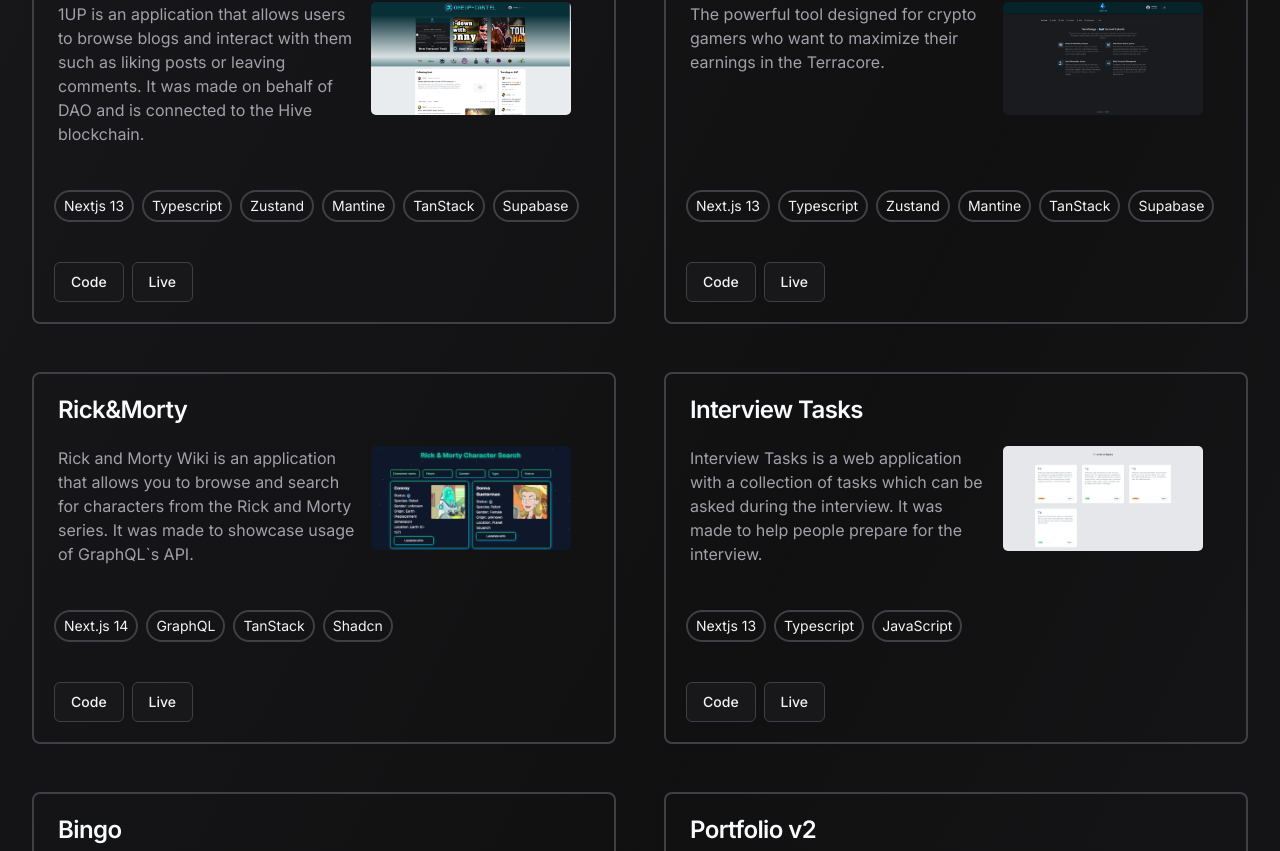
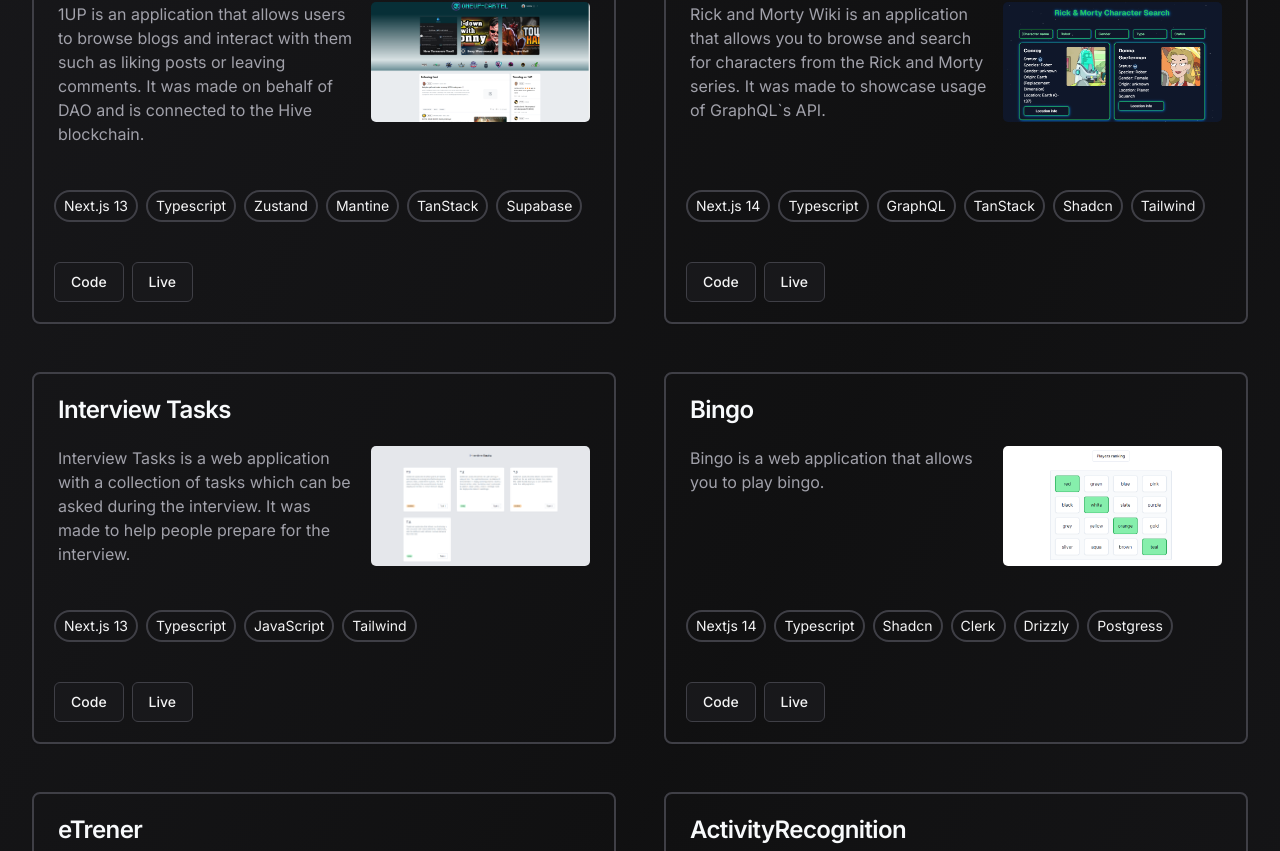
Before and after one commit to kicky1/portfolio, a Next.js app: page /projects in a window 1280 px wide. Shown: the part 409-1260 px from the top of the page. Built offline with nearby package versions, Linux system fonts and the light colour scheme; no server answers; what tailwindcss-debug-screens would draw is missing.

Commit message:
feat: update projects section

```diff
--- a/app/components/projectCard.tsx
+++ b/app/components/projectCard.tsx
@@ -41,15 +41,14 @@ export const ProjectCard = ({
             <p className="text-zinc-400 h-auto">{description}</p>
           </div>
           <div className="col-span-3">
-            <div style={{ width: "100%", maxWidth: "200px" }}>
+            <div className="relative w-full h-[120px]">
               <Image
                 src={image ? image : placeholder.src}
                 alt={"image"}
-                width={200}
-                height={400}
+                fill
                 placeholder="blur"
                 blurDataURL={image ? image : placeholder.src}
-                style={{ backgroundColor: "#313135", borderRadius: "5px" }}
+                style={{ backgroundColor: "#313135", borderRadius: "5px",  objectFit: 'cover' }}
               />
             </div>
           </div>
--- a/app/projects/page.tsx
+++ b/app/projects/page.tsx
@@ -15,16 +15,17 @@ const { v4: uuidv4 } = require("uuid");
 export default async function ProjectsPage() {
 
 	const data = [
-		{title:'1UP', web:'https://oneup-pi.vercel.app/', image:omeup.src, badge:[{name: 'Nextjs 13'},{name: 'Typescript'}, {name: 'Zustand'}, {name: 'Mantine'}, {name: 'TanStack'}, {name: 'Supabase'}], github:'https://github.com/Cartel-1UP/1UP-website',  description:'1UP is an application that allows users to browse blogs and interact with them such as liking posts or leaving comments. It was made on behalf of DAO and is connected to the Hive blockchain.'},
-		{title:'TerraOmega', web:'https://terra-omega.vercel.app/', image:terraomega.src,  badge:[{name: 'Next.js 13'},{name: 'Typescript'}, {name: 'Zustand'}, {name: 'Mantine'}, {name: 'TanStack'}, {name: 'Supabase'}], github:'https://github.com/kicky1/terra_bot', description:`The powerful tool designed for crypto gamers who want to maximize their earnings in the Terracore.`},
-    {title: 'Rick&Morty', web:'https://wiki-rickmorty.vercel.app/', image:rickmorty.src, badge:[{name: 'Next.js 14'}, {name: 'GraphQL'}, {name: 'TanStack'}, {name: 'Shadcn'}], github: 'https://github.com/kicky1/rickmorty-wiki', description: 'Rick and Morty Wiki is an application that allows you to browse and search for characters from the Rick and Morty series. It was made to showcase usage of GraphQL`s API.'},
-    {title:'Interview Tasks', web:'https://interviewtasks.vercel.app/', image:interviewtasks.src, badge:[{name: 'Nextjs 13'},{name: 'Typescript'},{name: 'JavaScript'}, ], github:'https://github.com/kicky1/interview',  description:'Interview Tasks is a web application with a collection of tasks which can be asked during the interview. It was made to help people prepare for the interview.'},
+		{title:'1UP', web:'https://oneup-pi.vercel.app/', image:omeup.src, badge:[{name: 'Next.js 13'},{name: 'Typescript'}, {name: 'Zustand'}, {name: 'Mantine'}, {name: 'TanStack'}, {name: 'Supabase'}], github:'https://github.com/Cartel-1UP/1UP-website',  description:'1UP is an application that allows users to browse blogs and interact with them such as liking posts or leaving comments. It was made on behalf of DAO and is connected to the Hive blockchain.'},
+    {title: 'Rick&Morty', web:'https://wiki-rickmorty.vercel.app/', image:rickmorty.src, badge:[{name: 'Next.js 14'}, {name: 'Typescript'}, {name: 'GraphQL'}, {name: 'TanStack'}, {name: 'Shadcn'}, {name: 'Tailwind'}], github: 'https://github.com/kicky1/rickmorty-wiki', description: 'Rick and Morty Wiki is an application that allows you to browse and search for characters from the Rick and Morty series. It was made to showcase usage of GraphQL`s API.'},
+    {title:'Interview Tasks', web:'https://interviewtasks.vercel.app/', image:interviewtasks.src, badge:[{name: 'Next.js 13'},{name: 'Typescript'}, {name: 'JavaScript'}, {name: 'Tailwind'}], github:'https://github.com/kicky1/interview',  description:'Interview Tasks is a web application with a collection of tasks which can be asked during the interview. It was made to help people prepare for the interview.'},
 		{title: 'Bingo', web:'https://kith-bingo.vercel.app/', image:bingo.src, badge:[{name: 'Nextjs 14'},{name: 'Typescript'},{name: 'Shadcn'},{name: 'Clerk'}, {name: 'Drizzly'}, {name: 'Postgress'} ], github:'https://github.com/kicky1/bingo',  description:'Bingo is a web application that allows you to play bingo.'},
-    {title:'Portfolio v2', image:portfoliov2.src, badge:[{name: 'Next.js 13'},{name: 'Typesciprt'}, {name: 'Shadcn'}],  github:'https://github.com/kicky1/portfolio', description:'Portfolio v2 is the page you are currently looking at. It was made to present my person in a simple and clear way.'},
-		{title:'Commenter', image:commenterimg.src, badge:[{name: 'Next 13'},{name: 'Typescript'}, {name: 'Zustand'}, {name: 'Mantine'}, {name: 'TanStack'}, {name: 'Emotion'}, {name: 'Firebase'}], github:'https://github.com/kicky1/Commenter', description:'Commenter is a simple web application that allows users to leave comments.'},
-		{title:'eTrener',image:'',  badge:[], github:'https://github.com/kicky1/eTrener2', description:`Engineering thesis - Image processing based athleets training support system.`},
-		{title:'ActivityRecognition',image:'',  badge:[], github:'https://github.com/kicky1/ActivityRecognition', description:`Master thesis - AI system to recognize variability of conditions in the elderly.`},
-	]
+    {title:'eTrener',image:'',  badge:[{name: 'Python'}, {name: 'OpenCV'}, {name: 'Tkinter'}, {name: 'Pandas'}, {name: 'Openpose'}], github:'https://github.com/kicky1/eTrener2', description:`Engineering thesis - Image processing based athleets training support system.`},
+		{title:'ActivityRecognition',image:'',  badge:[{name: 'Python'}, {name: 'React.js'}, {name: 'CNN'}, {name: 'MLP'}, {name: 'RBM'}, {name: 'Tensorflow'}, {name: 'Keras'}], github:'https://github.com/kicky1/ActivityRecognition', description:`Master thesis - AI system to recognize variability of conditions in the elderly.`},
+    {title:'TerraOmega', web:'https://terra-omega.vercel.app/', image:terraomega.src,  badge:[{name: 'Next.js 13'},{name: 'Typescript'}, {name: 'Zustand'}, {name: 'Mantine'}, {name: 'TanStack'}, {name: 'Supabase'}], github:'https://github.com/kicky1/terra_bot', description:`The powerful tool designed for crypto gamers who want to maximize their earnings in the Terracore.`},
+		{title:'Commenter', image:commenterimg.src, badge:[{name: 'Next.js 13'}, {name: 'Zustand'}, {name: 'Mantine'}, {name: 'TanStack'}, {name: 'Emotion'}, {name: 'Firebase'}], github:'https://github.com/kicky1/Commenter', description:'Commenter is a simple web application that allows users to leave comments.'},
+    {title:'Portfolio', image:portfoliov2.src, badge:[{name: 'Next.js 13'},{name: 'Typescript'}, {name: 'Shadcn'}],  github:'https://github.com/kicky1/portfolio', description:'Portfolio is the page you are currently looking at. It was made to present my person in a simple and clear way.'},
+  ]
+
 
   return (
     <div className="relative pb-16">
```
